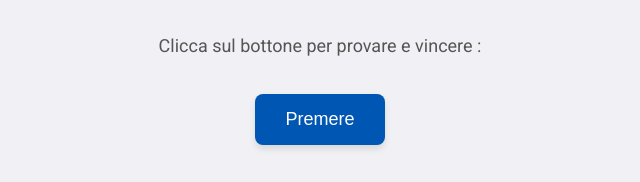
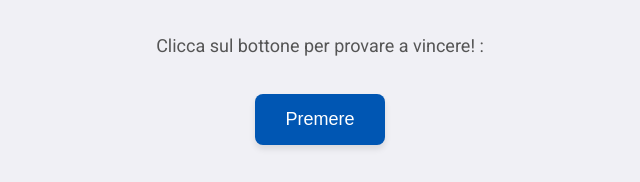
Before and after one commit to bernymiconi/mio_sito_web, a plain HTML site: page index.html in a window 1280 px wide. Shown: the part 392-574 px from the top of the page, 320-960 px from the left. Drawn offline with Linux system fonts and the light colour scheme.

Commit message:
Update index.html

```diff
--- a/index.html
+++ b/index.html
@@ -93,7 +93,7 @@
     <img src="image.jpg" alt="Logo CGC"> <!-- Sostituisci 'image.png' con il percorso del file corretto -->
 
     <h1>PESCA FESTA DEI GIOVANI 2024</h1>
-    <p>Clicca sul bottone per provare e vincere :</p>
+    <p>Clicca sul bottone per provare a vincere! :</p>
 
     <!-- Bottone -->
     <button onclick="gestisciClic()">Premere</button>
```
